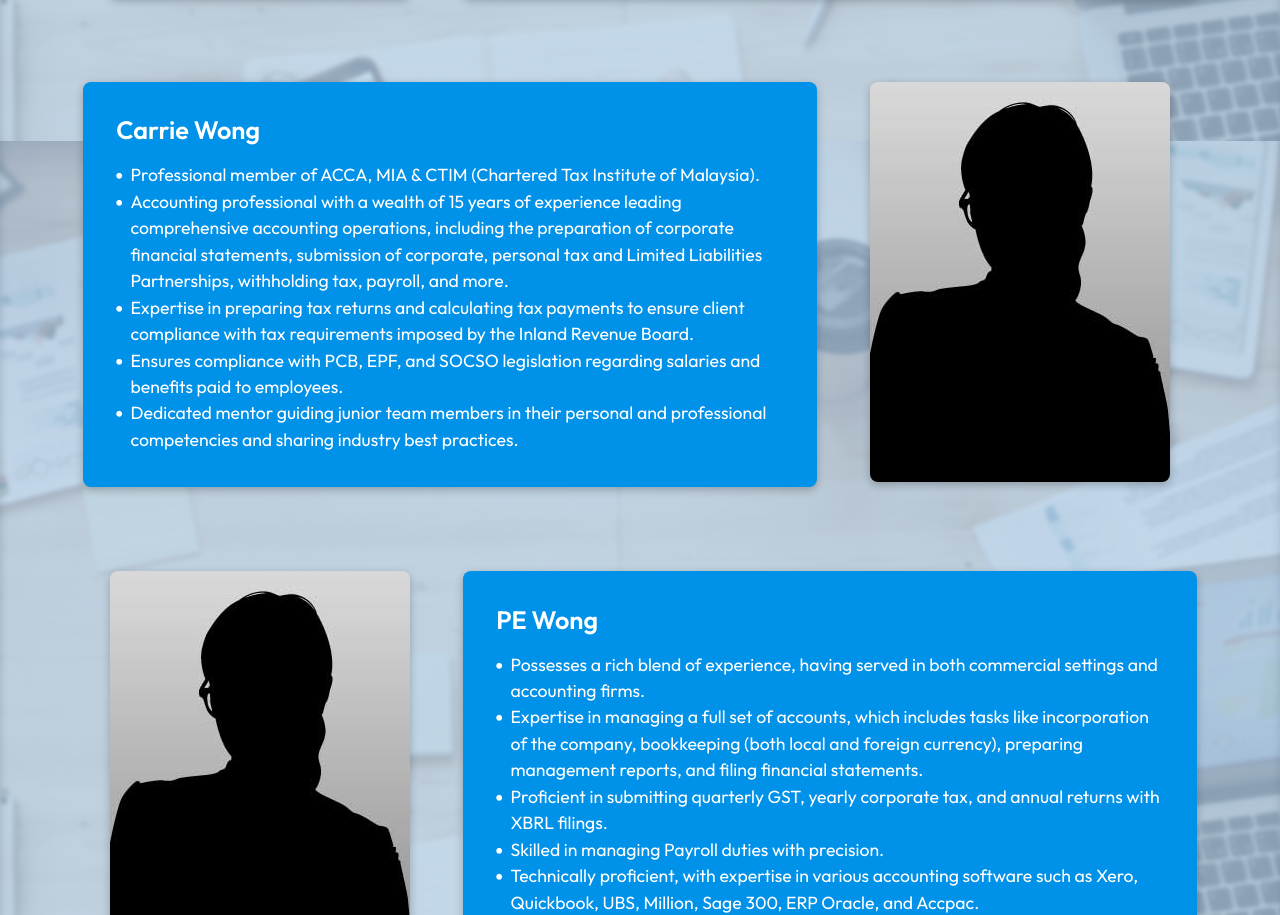
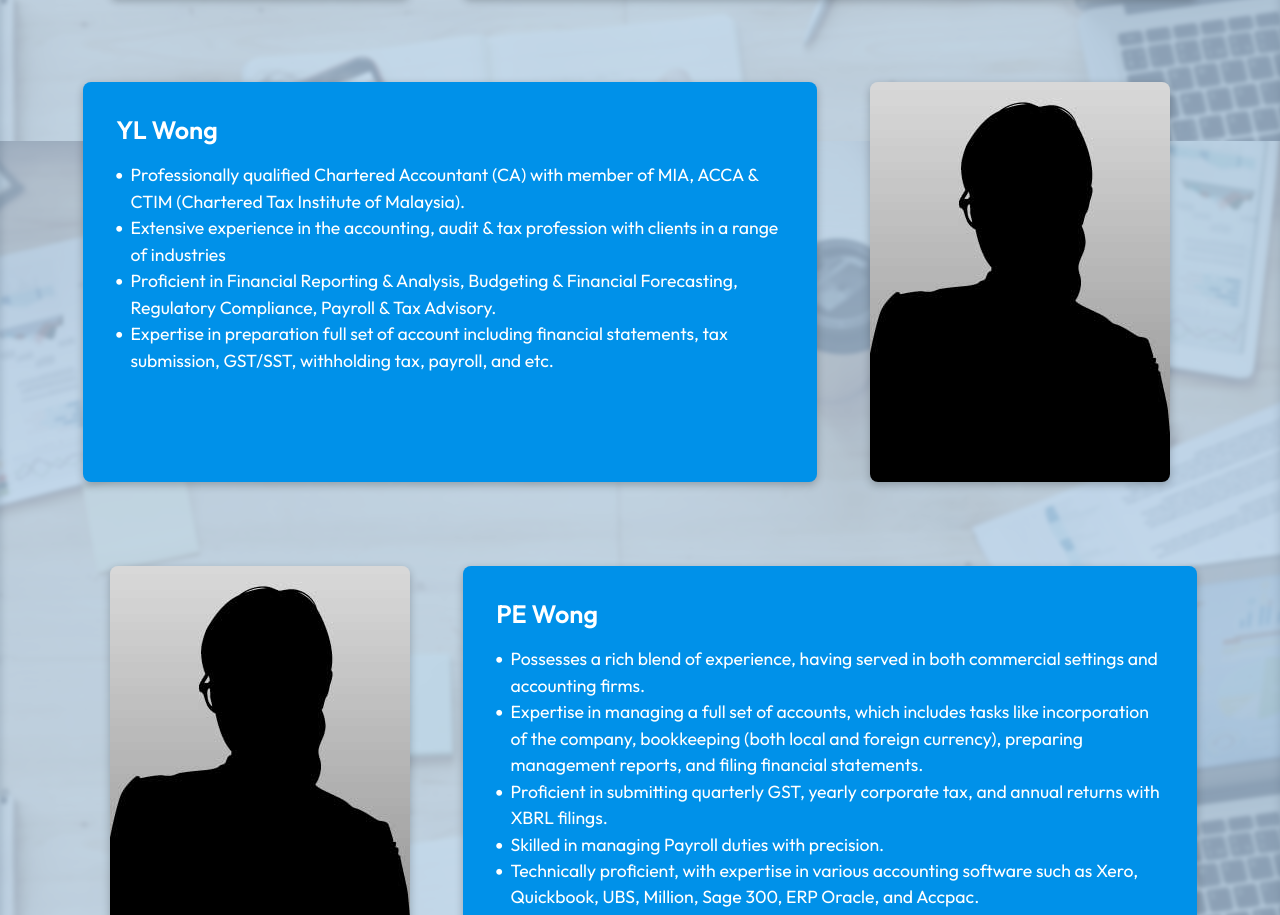
Before and after one commit to 123ang/finance_vanguard, a Vue app: page / in a window 1280 px wide. Shown: the part 2759-3674 px from the top of the page. Built offline with nearby package versions, Linux system fonts and the light colour scheme; what @vueuse/head would draw is missing.

Commit message:
Update team.component.vue

```diff
--- a/src/components/team/team.component.vue
+++ b/src/components/team/team.component.vue
@@ -31,12 +31,11 @@
                 </div>
                 <div class="col-lg-8 team-col">
                     <div class="content-container">
-                        <h4>Carrie Wong</h4>
-                        <div class="li-dot">Professional member of ACCA, MIA & CTIM (Chartered Tax Institute of Malaysia).</div>
-                        <div class="li-dot">Accounting professional with a wealth of 15 years of experience leading comprehensive accounting operations, including the preparation of corporate financial statements, submission of corporate, personal tax and Limited Liabilities Partnerships, withholding tax, payroll, and more.</div>
-                        <div class="li-dot">Expertise in preparing tax returns and calculating tax payments to ensure client compliance with tax requirements imposed by the Inland Revenue Board.</div>
-                        <div class="li-dot">Ensures compliance with PCB, EPF, and SOCSO legislation regarding salaries and benefits paid to employees.</div>
-                        <div class="li-dot">Dedicated mentor guiding junior team members in their personal and professional competencies and sharing industry best practices.</div>
+                        <h4>YL Wong</h4>
+                        <div class="li-dot">Professionally qualified Chartered Accountant (CA) with member of MIA, ACCA & CTIM (Chartered Tax Institute of Malaysia).</div>
+                        <div class="li-dot">Extensive experience in the accounting, audit & tax profession with clients in a range of industries </div>
+                        <div class="li-dot">Proficient in Financial Reporting & Analysis, Budgeting & Financial Forecasting, Regulatory Compliance, Payroll & Tax Advisory.</div>
+                        <div class="li-dot">Expertise in preparation full set of account including financial statements, tax submission, GST/SST, withholding tax, payroll, and etc.</div>
                     </div>
                 </div>
             </div>
```
